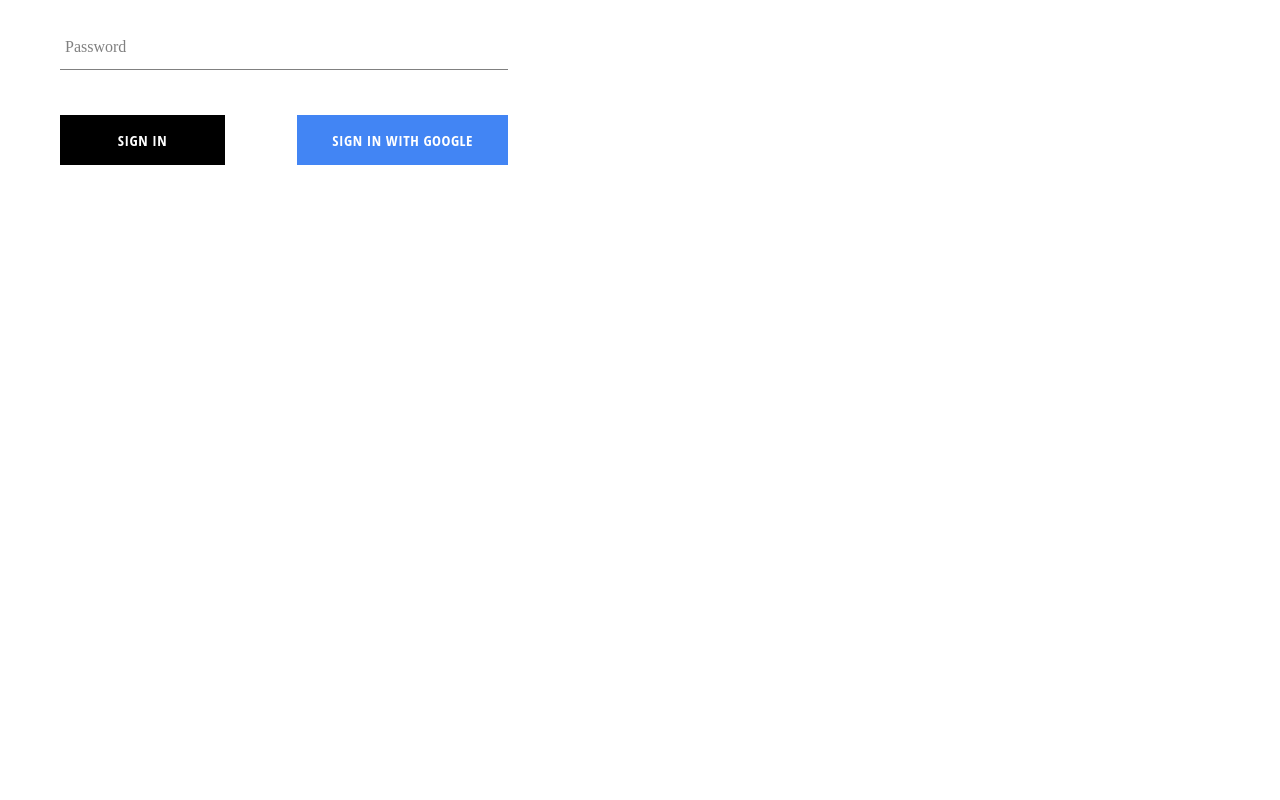
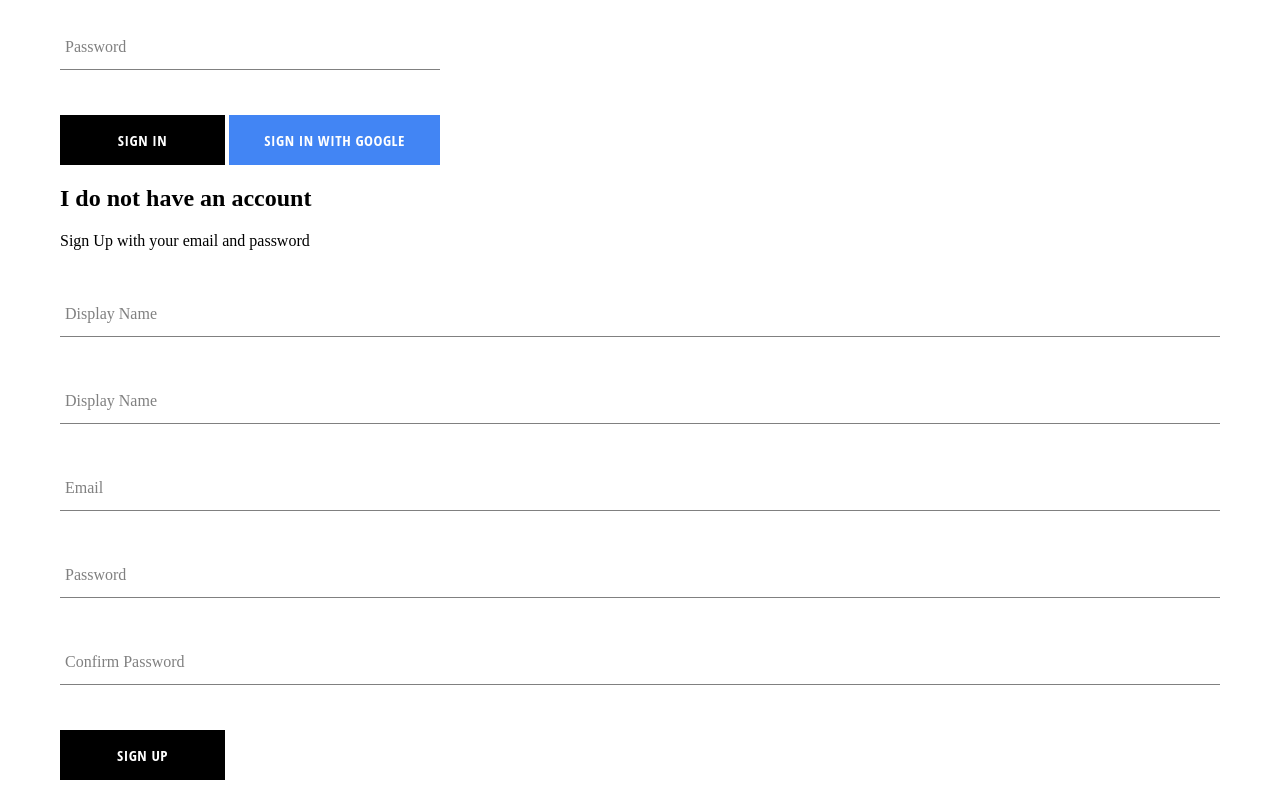
Before and after one commit to Thewa55/Brook-Clothes, a React (Create React App) app: page /signin in a window 1280 px wide. Shown: the part 304-1104 px from the top of the page. Before the commit the page ends 800 px from the top, so only its background shows below. Built offline with nearby package versions, Linux system fonts and the light colour scheme; no server answers; a web font is replaced by a local one.

Commit message:
Added sign-up component

```diff
--- /dev/null
+++ b/src/components/sign-up/sign-up.component.jsx
@@ -0,0 +1,97 @@
+import React, { useState } from 'react'
+import FormInput from '../form-input/form-input.component'
+import CustomButton from '../custom-button/custom-button.component'
+import { auth, createUserProfileDocument } from '../../firebase/firebase.utils'
+
+import './sign-up.style.scss'
+
+const SignUp = () => {
+    const [userSignUp, setUserSignUp] = useState({
+        displayName: '',
+        email: '',
+        password: '',
+        confirmPassword: ''
+    })
+
+    const { displayName, email, password, confirmPassword } = userSignUp;
+
+    const handleChange = event => {
+        const { value, name } = event.target;
+        setUserSignUp(prevState => ({ ...prevState, [name]: value}))
+    }
+
+    const handleSubmit = async event => {
+        event.preventDefault()
+
+        const { displayName, email, password, confirmPassword } = userSignUp;
+
+        if(password !== confirmPassword){
+            alert('Password does not match');
+            return
+        }
+
+        try {
+            const { user } = await auth.createUserWithEmailAndPassword(email, password)
+
+            await createUserProfileDocument(user, {displayName})
+
+            setUserSignUp(prevState => ({ ...prevState, email: '', password: ''}))
+        } catch (error) {
+            console.log(error)
+        }
+
+
+    }
+
+    return(
+        <div className='sign-up'>
+            <h2 className='title'>I do not have an account</h2>
+            <span>Sign Up with your email and password</span>
+            <form className='sign-up-form' onSubmit={handleSubmit}>
+                <FormInput
+                  type='text'
+                  name='displayName'
+                  value={displayName}
+                  onChange={handleChange}
+                  label='Display Name'
+                  required
+                />
+                <FormInput
+                  type='text'
+                  name='displayName'
+                  value={displayName}
+                  onChange={handleChange}
+                  label='Display Name'
+                  required
+                ></FormInput>
+                <FormInput
+                  type='email'
+                  name='email'
+                  value={email}
+                  onChange={handleChange}
+                  label='Email'
+                  required
+                />
+                <FormInput
+                  type='password'
+                  name='password'
+                  value={password}
+                  onChange={handleChange}
+                  label='Password'
+                  required
+                />
+                <FormInput
+                  type='password'
+                  name='confirmPassword'
+                  value={confirmPassword}
+                  onChange={handleChange}
+                  label='Confirm Password'
+                  required
+                />
+                <CustomButton type='submit'>Sign Up</CustomButton>
+            </form>
+        </div>
+    )
+}
+
+export default SignUp;
--- /dev/null
+++ b/src/components/sign-up/sign-up.style.scss
@@ -0,0 +1,9 @@
+.sign-in {
+    display: flex;
+    flex-direction: column;
+    width: 380px;
+
+    .title{
+        margin: 10px 0;
+    }
+}
--- a/src/pages/sign-in-and-sign-up/sign-in-and-sign-up.component.jsx
+++ b/src/pages/sign-in-and-sign-up/sign-in-and-sign-up.component.jsx
@@ -1,10 +1,12 @@
 import React from 'react';
 import './sign-in-and-sign-up.style.scss'
 import SignIn from '../../components/sign-in/sign-in.component';
+import SignUp from '../../components/sign-up/sign-up.component';
 
 const SignInAndSignUpPage = () => (
     <div className='sign-in-and-sign-up'>
         <SignIn />
+        <SignUp />
     </div>
 )
 
```
